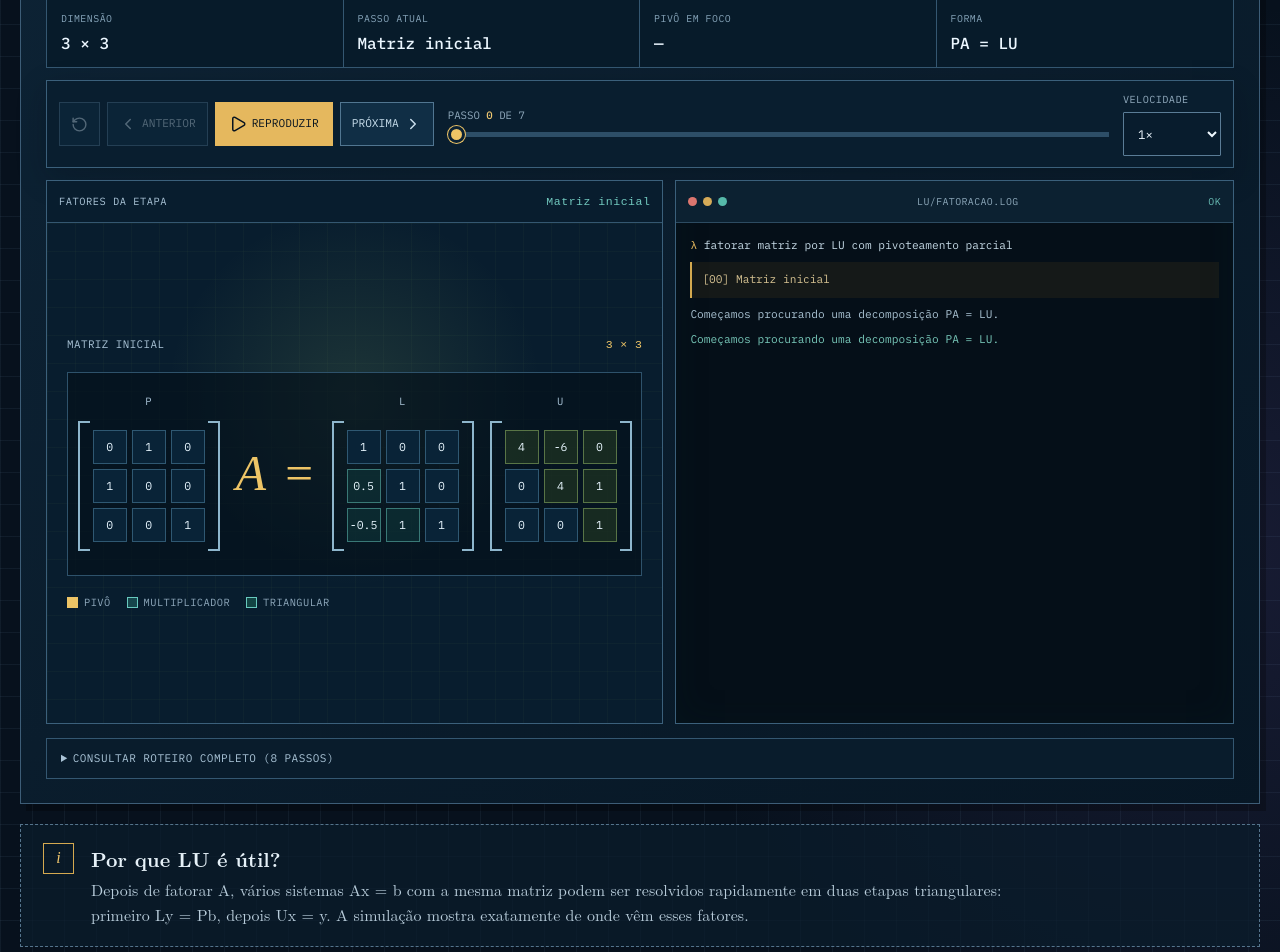
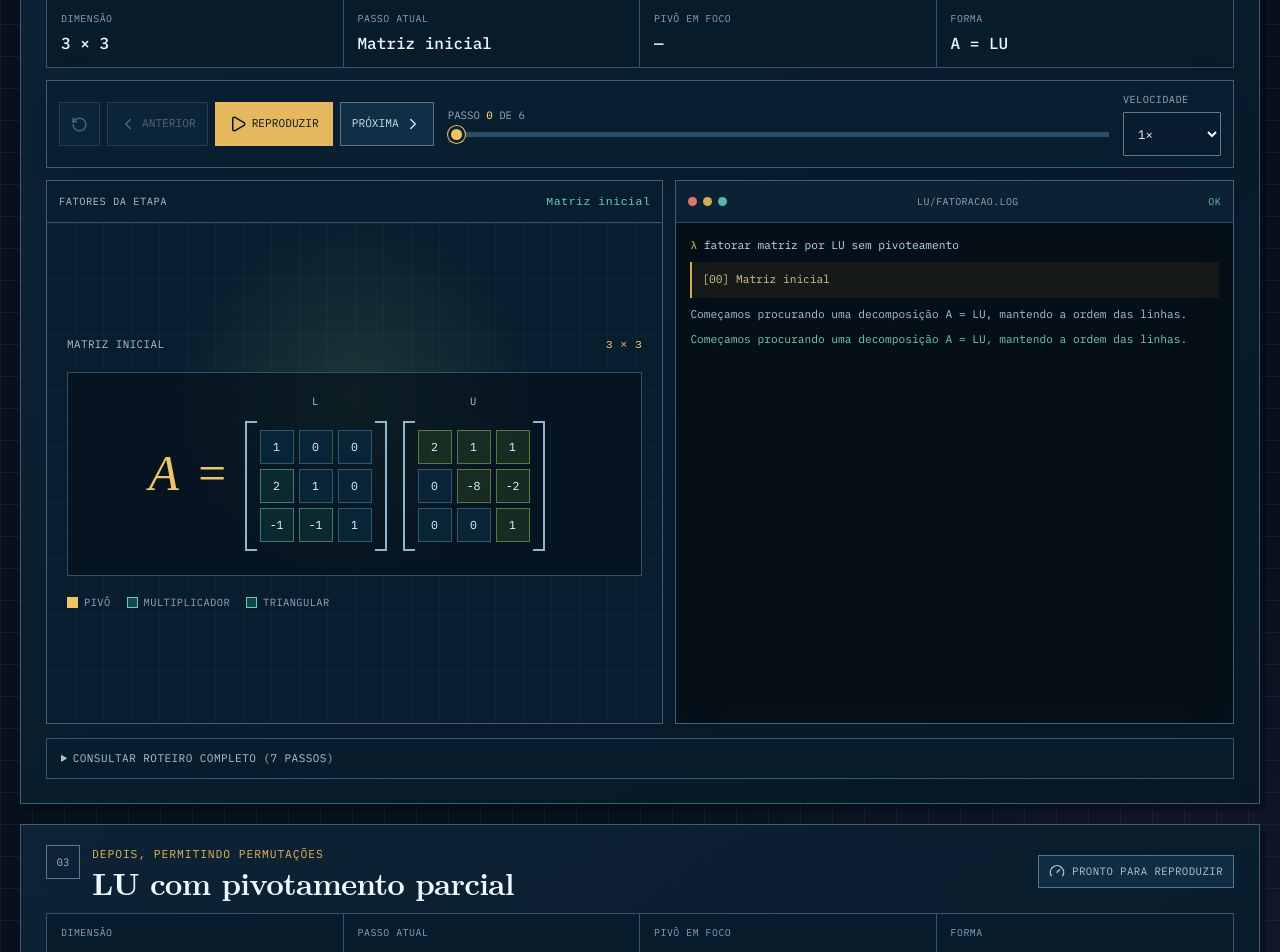
Before and after one commit to viniciusmartinezprof-collab/blogdovinicius, a React (Vite) app: page /espaco-poincare/fatoracao-lu in a window 1280 px wide. Shown: the part 840-1792 px from the top of the page. Built offline with nearby package versions, Linux system fonts and the light colour scheme; a web font is replaced by a local one.

Commit message:
lu atualização

```diff
--- a/src/components/poincare/LUFactorizationTerminal.jsx
+++ b/src/components/poincare/LUFactorizationTerminal.jsx
@@ -12,11 +12,13 @@ function formatNumber(value, digits = 8) {
   return Number(value.toPrecision(digits)).toString();
 }
 
-function operationLine(step) {
+function operationLine(step, pivoting) {
   if (!step) return "Aguardando dados.";
 
   if (step.type === "pivot") {
-    return `Pivô candidato: u${step.pivotRow + 1}${step.column + 1}.`;
+    return pivoting
+      ? `Pivô candidato: u${step.pivotRow + 1}${step.column + 1}.`
+      : `Pivô fixo na diagonal: u${step.column + 1}${step.column + 1}.`;
   }
 
   if (step.type === "swap") {
@@ -60,7 +62,10 @@ function LUFactorizationTerminal({ run, activeIndex }) {
 
       <div className="iteration-terminal-body" ref={bodyRef}>
         <p className="iteration-terminal-line is-command">
-          <span className="iteration-terminal-prompt">λ</span> fatorar matriz por LU com pivoteamento parcial
+          <span className="iteration-terminal-prompt">λ</span>{" "}
+          {run.pivoting
+            ? "fatorar matriz por LU com pivoteamento parcial"
+            : "fatorar matriz por LU sem pivoteamento"}
         </p>
 
         {shownSteps.map((currentStep, index) => (
@@ -68,7 +73,7 @@ function LUFactorizationTerminal({ run, activeIndex }) {
             <p className={`iteration-terminal-line ${index === activeIndex ? "is-decision" : "is-muted"}`}>
               [{String(index).padStart(2, "0")}] {currentStep.title}
             </p>
-            <p className="iteration-terminal-line">{operationLine(currentStep)}</p>
+            <p className="iteration-terminal-line">{operationLine(currentStep, run.pivoting)}</p>
           </div>
         ))}
 
@@ -79,7 +84,7 @@ function LUFactorizationTerminal({ run, activeIndex }) {
         {activeIndex === run.steps.length - 1 ? (
           <p className={`iteration-terminal-line ${run.converged ? "is-result" : "is-warning"}`}>
             {run.converged
-              ? "Fatoração validada visualmente como PA = LU."
+              ? `Fatoração validada visualmente como ${run.pivoting ? "PA = LU" : "A = LU"}.`
               : "A fatoração parou porque um pivô ficou numericamente nulo."}
           </p>
         ) : null}
--- a/src/components/poincare/LUFactorizationView.jsx
+++ b/src/components/poincare/LUFactorizationView.jsx
@@ -42,7 +42,7 @@ function MatrixBlock({ label, matrix, step, kind }) {
   );
 }
 
-function LUFactorizationView({ step }) {
+function LUFactorizationView({ step, pivoting = true }) {
   if (!step) return null;
 
   return (
@@ -52,9 +52,15 @@ function LUFactorizationView({ step }) {
         <code>{step.lower.length} × {step.lower.length}</code>
       </div>
 
-      <div className="lu-equation" aria-label="Fatoração PA igual LU">
-        <MatrixBlock label="P" matrix={step.permutation} step={step} kind="permutation" />
-        <span className="lu-symbol">A</span>
+      <div className="lu-equation" aria-label={pivoting ? "Fatoração PA igual LU" : "Fatoração A igual LU"}>
+        {pivoting ? (
+          <>
+            <MatrixBlock label="P" matrix={step.permutation} step={step} kind="permutation" />
+            <span className="lu-symbol">A</span>
+          </>
+        ) : (
+          <span className="lu-symbol">A</span>
+        )}
         <span className="lu-symbol">=</span>
         <MatrixBlock label="L" matrix={step.lower} step={step} kind="lower" />
         <MatrixBlock label="U" matrix={step.upper} step={step} kind="upper" />
--- a/src/pages/LUFactorizationSimulatorPage.jsx
+++ b/src/pages/LUFactorizationSimulatorPage.jsx
@@ -60,7 +60,7 @@ function normalizeInputs(inputs) {
     throw error;
   }
 
-  return { matrix, tolerance, pivoting: true };
+  return { matrix, tolerance };
 }
 
 function formatNumber(value, digits = 8) {
@@ -126,15 +126,39 @@ function StepTable({ run, activeIndex, onSelect }) {
   );
 }
 
-function LUFactorizationSimulatorPage() {
-  const [inputs, setInputs] = useState(DEFAULT_INPUTS);
-  const [formError, setFormError] = useState(null);
-  const [run, setRun] = useState(() => runLUFactorization(normalizeInputs(DEFAULT_INPUTS)));
-  const [activeIndex, setActiveIndex] = useState(0);
-  const [isPlaying, setIsPlaying] = useState(false);
-  const [speed, setSpeed] = useState(650);
-  const playbackRef = useRef(null);
+function makeRuns(inputs) {
+  const normalized = normalizeInputs(inputs);
 
+  return {
+    withoutPivoting: runLUFactorization({ ...normalized, pivoting: false }),
+    withPivoting: runLUFactorization({ ...normalized, pivoting: true }),
+  };
+}
+
+function getStatusLabel(run, activeIndex, isPlaying) {
+  const lastIndex = Math.max(0, run.steps.length - 1);
+  const isAtEnd = activeIndex >= lastIndex;
+
+  if (isAtEnd) return run.converged ? "Fatoração pronta" : "Pivô nulo";
+  if (isPlaying) return "Simulação em curso";
+  if (activeIndex === 0) return "Pronto para reproduzir";
+  return "Simulação pausada";
+}
+
+function SimulationPanel({
+  id,
+  order,
+  title,
+  kicker,
+  run,
+  activeIndex,
+  isPlaying,
+  speed,
+  setSpeed,
+  onSelectStep,
+  onTogglePlay,
+  playbackRef,
+}) {
   const lastIndex = Math.max(0, run.steps.length - 1);
   const activeStep = run.steps[Math.min(activeIndex, lastIndex)];
   const isAtEnd = activeIndex >= lastIndex;
@@ -142,20 +166,148 @@ function LUFactorizationSimulatorPage() {
   const progress = lastIndex === 0 ? 100 : (activeIndex / lastIndex) * 100;
   const size = run.matrix.length;
 
+  return (
+    <section className="bisection-results lu-simulation-panel" aria-labelledby={`${id}-simulation-title`}>
+      <div className="bisection-results-heading">
+        <div className="bisection-section-heading">
+          <span>{order}</span>
+          <div>
+            <p className="section-kicker">{kicker}</p>
+            <h2 id={`${id}-simulation-title`}>{title}</h2>
+          </div>
+        </div>
+        <div className={`bisection-run-status ${isAtEnd ? (run.converged ? "is-finished" : "is-warning") : ""}`}>
+          {isAtEnd
+            ? run.converged
+              ? <CircleCheck size={16} aria-hidden="true" />
+              : <TriangleAlert size={16} aria-hidden="true" />
+            : <Gauge size={16} aria-hidden="true" />}
+          {getStatusLabel(run, activeIndex, isPlaying)}
+        </div>
+      </div>
+
+      <div className="bisection-metrics" aria-live="polite">
+        <div>
+          <span>Dimensão</span>
+          <strong>{size} × {size}</strong>
+        </div>
+        <div>
+          <span>Passo atual</span>
+          <strong>{stepKindLabel(activeStep?.type)}</strong>
+        </div>
+        <div>
+          <span>Pivô em foco</span>
+          <strong>{activeStep?.pivotRow === undefined ? "—" : `L${activeStep.pivotRow + 1}, C${(activeStep.column ?? 0) + 1}`}</strong>
+        </div>
+        <div>
+          <span>Forma</span>
+          <strong>{run.pivoting ? "PA = LU" : "A = LU"}</strong>
+        </div>
+      </div>
+
+      <div className="bisection-playback" ref={playbackRef}>
+        <div className="bisection-controls" aria-label={`Controles da simulação ${title}`}>
+          <button type="button" onClick={() => onSelectStep(0)} disabled={activeIndex === 0} title="Reiniciar">
+            <RotateCcw size={17} aria-hidden="true" /><span className="sr-only">Reiniciar</span>
+          </button>
+          <button type="button" onClick={() => onSelectStep(activeIndex - 1)} disabled={activeIndex === 0}>
+            <ChevronLeft size={18} aria-hidden="true" /> Anterior
+          </button>
+          <button
+            className="is-primary"
+            type="button"
+            onClick={onTogglePlay}
+            disabled={!canPlay}
+            aria-pressed={isPlaying}
+          >
+            {isPlaying ? <Pause size={18} aria-hidden="true" /> : <Play size={18} aria-hidden="true" />}
+            {!canPlay ? "Concluído" : isPlaying ? "Pausar" : isAtEnd || activeIndex === 0 ? "Reproduzir" : "Continuar"}
+          </button>
+          <button type="button" onClick={() => onSelectStep(activeIndex + 1)} disabled={isAtEnd}>
+            Próxima <ChevronRight size={18} aria-hidden="true" />
+          </button>
+        </div>
+
+        <label className="bisection-timeline" htmlFor={`${id}-timeline`}>
+          <span>Passo <strong>{activeIndex}</strong> de {lastIndex}</span>
+          <input
+            id={`${id}-timeline`}
+            type="range"
+            min="0"
+            max={lastIndex}
+            value={activeIndex}
+            disabled={!canPlay}
+            style={{ "--timeline-progress": `${progress}%` }}
+            onChange={(event) => onSelectStep(Number(event.target.value))}
+          />
+        </label>
+
+        <label className="bisection-speed" htmlFor={`${id}-speed`}>
+          Velocidade
+          <select id={`${id}-speed`} value={speed} onChange={(event) => setSpeed(Number(event.target.value))}>
+            {SPEEDS.map((option) => <option key={option.delay} value={option.delay}>{option.label}</option>)}
+          </select>
+        </label>
+      </div>
+
+      <div className="bisection-workspace">
+        <div className="bisection-visual-panel">
+          <div className="bisection-panel-label">
+            <span>Fatores da etapa</span>
+            <code>{activeStep?.title}</code>
+          </div>
+          <LUFactorizationView step={activeStep} pivoting={run.pivoting} />
+        </div>
+        <LUFactorizationTerminal run={run} activeIndex={activeIndex} />
+      </div>
+
+      {isAtEnd ? (
+        <p className={`bisection-conclusion ${run.converged ? "" : "is-warning"}`}>
+          {run.converged ? <CircleCheck size={18} aria-hidden="true" /> : <TriangleAlert size={18} aria-hidden="true" />}
+          <span>
+            <strong>{run.converged ? `Fatoração concluída: ${run.pivoting ? "PA = LU" : "A = LU"}` : "Fatoração interrompida"}</strong>{" — "}
+            {run.converged
+              ? "L armazena os multiplicadores usados na eliminação e U é triangular superior."
+              : "um pivô numericamente nulo impede a decomposição neste modo."}
+          </span>
+        </p>
+      ) : null}
+
+      <StepTable run={run} activeIndex={activeIndex} onSelect={onSelectStep} />
+    </section>
+  );
+}
+
+function LUFactorizationSimulatorPage() {
+  const [inputs, setInputs] = useState(DEFAULT_INPUTS);
+  const [formError, setFormError] = useState(null);
+  const [runs, setRuns] = useState(() => makeRuns(DEFAULT_INPUTS));
+  const [activeIndexes, setActiveIndexes] = useState({ withoutPivoting: 0, withPivoting: 0 });
+  const [playingPanel, setPlayingPanel] = useState(null);
+  const [speed, setSpeed] = useState(650);
+  const playbackRef = useRef(null);
+
   useEffect(() => {
-    if (!isPlaying) return undefined;
+    if (!playingPanel) return undefined;
 
+    const run = runs[playingPanel];
+    const activeIndex = activeIndexes[playingPanel];
+    const lastIndex = Math.max(0, run.steps.length - 1);
+    const isAtEnd = activeIndex >= lastIndex;
     if (isAtEnd) {
-      setIsPlaying(false);
+      setPlayingPanel(null);
       return undefined;
     }
 
     const timer = window.setTimeout(() => {
-      setActiveIndex((current) => Math.min(current + 1, lastIndex));
+      setActiveIndexes((current) => ({
+        ...current,
+        [playingPanel]: Math.min(current[playingPanel] + 1, lastIndex),
+      }));
     }, speed);
 
     return () => window.clearTimeout(timer);
-  }, [activeIndex, isAtEnd, isPlaying, lastIndex, speed]);
+  }, [activeIndexes, playingPanel, runs, speed]);
 
   function updateInput(field, value) {
     setInputs((current) => ({ ...current, [field]: value }));
@@ -164,12 +316,11 @@ function LUFactorizationSimulatorPage() {
 
   function executeSimulation(nextInputs = inputs, scrollToResults = false) {
     try {
-      const normalized = normalizeInputs(nextInputs);
-      const result = runLUFactorization(normalized);
-      setRun(result);
-      setActiveIndex(0);
+      const result = makeRuns(nextInputs);
+      setRuns(result);
+      setActiveIndexes({ withoutPivoting: 0, withPivoting: 0 });
       setFormError(null);
-      setIsPlaying(false);
+      setPlayingPanel(null);
 
       if (scrollToResults) {
         const reduceMotion = window.matchMedia?.("(prefers-reduced-motion: reduce)")?.matches ?? false;
@@ -181,7 +332,7 @@ function LUFactorizationSimulatorPage() {
         });
       }
     } catch (error) {
-      setIsPlaying(false);
+      setPlayingPanel(null);
       setFormError({ field: error.field || "matrix", message: error.message });
     }
   }
@@ -197,9 +348,24 @@ function LUFactorizationSimulatorPage() {
     executeSimulation(nextInputs);
   }
 
-  function selectStep(index) {
-    setIsPlaying(false);
-    setActiveIndex(Math.max(0, Math.min(index, lastIndex)));
+  function selectStep(panel, index) {
+    const lastIndex = Math.max(0, runs[panel].steps.length - 1);
+    setPlayingPanel(null);
+    setActiveIndexes((current) => ({
+      ...current,
+      [panel]: Math.max(0, Math.min(index, lastIndex)),
+    }));
+  }
+
+  function togglePlay(panel) {
+    const lastIndex = Math.max(0, runs[panel].steps.length - 1);
+    const isAtEnd = activeIndexes[panel] >= lastIndex;
+
+    if (isAtEnd) {
+      setActiveIndexes((current) => ({ ...current, [panel]: 0 }));
+    }
+
+    setPlayingPanel((current) => (current === panel ? null : panel));
   }
 
   return (
@@ -280,7 +446,7 @@ function LUFactorizationSimulatorPage() {
               </p>
             ) : (
               <p className="bisection-form-note" id="simulator-error">
-                Esta versão usa pivoteamento parcial e mostra a fatoração como PA = LU.
+                A mesma matriz será fatorada primeiro sem pivotamento e depois com pivotamento parcial.
               </p>
             )}
 
@@ -290,125 +456,34 @@ function LUFactorizationSimulatorPage() {
           </form>
         </section>
 
-        <section className="bisection-results" aria-labelledby="simulation-title">
-          <div className="bisection-results-heading">
-            <div className="bisection-section-heading">
-              <span>02</span>
-              <div>
-                <p className="section-kicker">Acompanhe o algoritmo</p>
-                <h2 id="simulation-title">Construção de P, L e U</h2>
-              </div>
-            </div>
-            <div className={`bisection-run-status ${isAtEnd ? (run.converged ? "is-finished" : "is-warning") : ""}`}>
-              {isAtEnd
-                ? run.converged
-                  ? <CircleCheck size={16} aria-hidden="true" />
-                  : <TriangleAlert size={16} aria-hidden="true" />
-                : <Gauge size={16} aria-hidden="true" />}
-              {isAtEnd
-                ? run.converged
-                  ? "Fatoração pronta"
-                  : "Pivô nulo"
-                : isPlaying
-                  ? "Simulação em curso"
-                  : activeIndex === 0
-                    ? "Pronto para reproduzir"
-                    : "Simulação pausada"}
-            </div>
-          </div>
+        <SimulationPanel
+          id="lu-without-pivoting"
+          order="02"
+          title="LU sem pivotamento"
+          kicker="Primeiro, sem trocar linhas"
+          run={runs.withoutPivoting}
+          activeIndex={activeIndexes.withoutPivoting}
+          isPlaying={playingPanel === "withoutPivoting"}
+          speed={speed}
+          setSpeed={setSpeed}
+          onSelectStep={(index) => selectStep("withoutPivoting", index)}
+          onTogglePlay={() => togglePlay("withoutPivoting")}
+          playbackRef={playbackRef}
+        />
 
-          <div className="bisection-metrics" aria-live="polite">
-            <div>
-              <span>Dimensão</span>
-              <strong>{size} × {size}</strong>
-            </div>
-            <div>
-              <span>Passo atual</span>
-              <strong>{stepKindLabel(activeStep?.type)}</strong>
-            </div>
-            <div>
-              <span>Pivô em foco</span>
-              <strong>{activeStep?.pivotRow === undefined ? "—" : `L${activeStep.pivotRow + 1}, C${(activeStep.column ?? 0) + 1}`}</strong>
-            </div>
-            <div>
-              <span>Forma</span>
-              <strong>{run.pivoting ? "PA = LU" : "A = LU"}</strong>
-            </div>
-          </div>
-
-          <div className="bisection-playback" ref={playbackRef}>
-            <div className="bisection-controls" aria-label="Controles da simulação">
-              <button type="button" onClick={() => selectStep(0)} disabled={activeIndex === 0} title="Reiniciar">
-                <RotateCcw size={17} aria-hidden="true" /><span className="sr-only">Reiniciar</span>
-              </button>
-              <button type="button" onClick={() => selectStep(activeIndex - 1)} disabled={activeIndex === 0}>
-                <ChevronLeft size={18} aria-hidden="true" /> Anterior
-              </button>
-              <button
-                className="is-primary"
-                type="button"
-                onClick={() => {
-                  if (isAtEnd) setActiveIndex(0);
-                  setIsPlaying((current) => !current || isAtEnd);
-                }}
-                disabled={!canPlay}
-                aria-pressed={isPlaying}
-              >
-                {isPlaying ? <Pause size={18} aria-hidden="true" /> : <Play size={18} aria-hidden="true" />}
-                {!canPlay ? "Concluído" : isPlaying ? "Pausar" : isAtEnd || activeIndex === 0 ? "Reproduzir" : "Continuar"}
-              </button>
-              <button type="button" onClick={() => selectStep(activeIndex + 1)} disabled={isAtEnd}>
-                Próxima <ChevronRight size={18} aria-hidden="true" />
-              </button>
-            </div>
-
-            <label className="bisection-timeline" htmlFor="lu-timeline">
-              <span>Passo <strong>{activeIndex}</strong> de {lastIndex}</span>
-              <input
-                id="lu-timeline"
-                type="range"
-                min="0"
-                max={lastIndex}
-                value={activeIndex}
-                disabled={!canPlay}
-                style={{ "--timeline-progress": `${progress}%` }}
-                onChange={(event) => selectStep(Number(event.target.value))}
-              />
-            </label>
-
-            <label className="bisection-speed" htmlFor="simulation-speed">
-              Velocidade
-              <select id="simulation-speed" value={speed} onChange={(event) => setSpeed(Number(event.target.value))}>
-                {SPEEDS.map((option) => <option key={option.delay} value={option.delay}>{option.label}</option>)}
-              </select>
-            </label>
-          </div>
-
-          <div className="bisection-workspace">
-            <div className="bisection-visual-panel">
-              <div className="bisection-panel-label">
-                <span>Fatores da etapa</span>
-                <code>{activeStep?.title}</code>
-              </div>
-              <LUFactorizationView step={activeStep} />
-            </div>
-            <LUFactorizationTerminal run={run} activeIndex={activeIndex} />
-          </div>
-
-          {isAtEnd ? (
-            <p className={`bisection-conclusion ${run.converged ? "" : "is-warning"}`}>
-              {run.converged ? <CircleCheck size={18} aria-hidden="true" /> : <TriangleAlert size={18} aria-hidden="true" />}
-              <span>
-                <strong>{run.converged ? "Fatoração concluída: PA = LU" : "Fatoração interrompida"}</strong>{" — "}
-                {run.converged
-                  ? "L armazena os multiplicadores usados na eliminação e U é triangular superior."
-                  : "um pivô numericamente nulo impede a decomposição com solução única."}
-              </span>
-            </p>
-          ) : null}
-
-          <StepTable run={run} activeIndex={activeIndex} onSelect={selectStep} />
-        </section>
+        <SimulationPanel
+          id="lu-with-pivoting"
+          order="03"
+          title="LU com pivotamento parcial"
+          kicker="Depois, permitindo permutações"
+          run={runs.withPivoting}
+          activeIndex={activeIndexes.withPivoting}
+          isPlaying={playingPanel === "withPivoting"}
+          speed={speed}
+          setSpeed={setSpeed}
+          onSelectStep={(index) => selectStep("withPivoting", index)}
+          onTogglePlay={() => togglePlay("withPivoting")}
+        />
 
         <aside className="bisection-method-note">
           <span aria-hidden="true">i</span>
@@ -417,8 +492,9 @@ function LUFactorizationSimulatorPage() {
             <p>
               Depois de fatorar A, vários sistemas Ax = b com a mesma matriz
               podem ser resolvidos rapidamente em duas etapas triangulares:
-              primeiro Ly = Pb, depois Ux = y. A simulação mostra exatamente de
-              onde vêm esses fatores.
+              sem pivotamento usamos Ly = b e depois Ux = y; com pivotamento,
+              a permutação entra como Ly = Pb. A simulação mostra exatamente de
+              onde vêm esses fatores em cada caso.
             </p>
           </div>
         </aside>
```
Also changed, not shown: src/lib/luFactorization.js, 24 other files (tests, documents, lock files or other folders).
